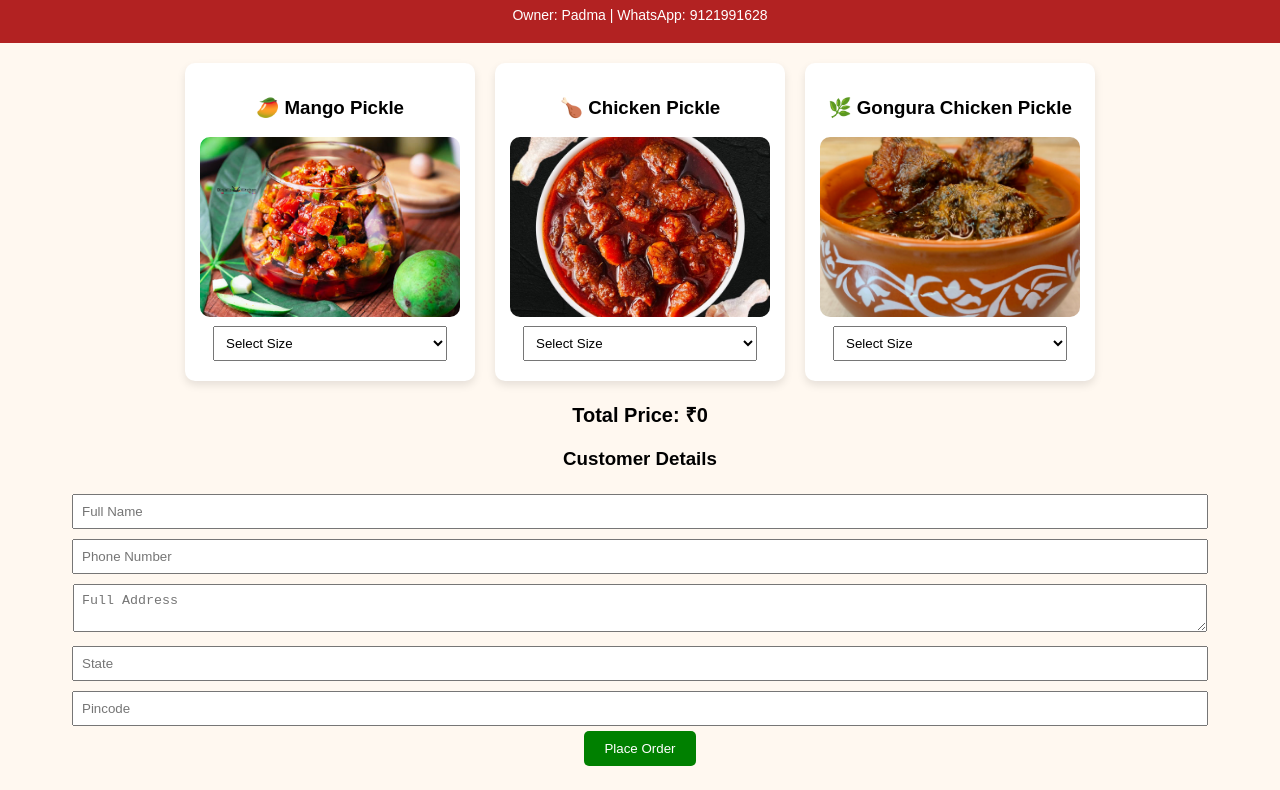
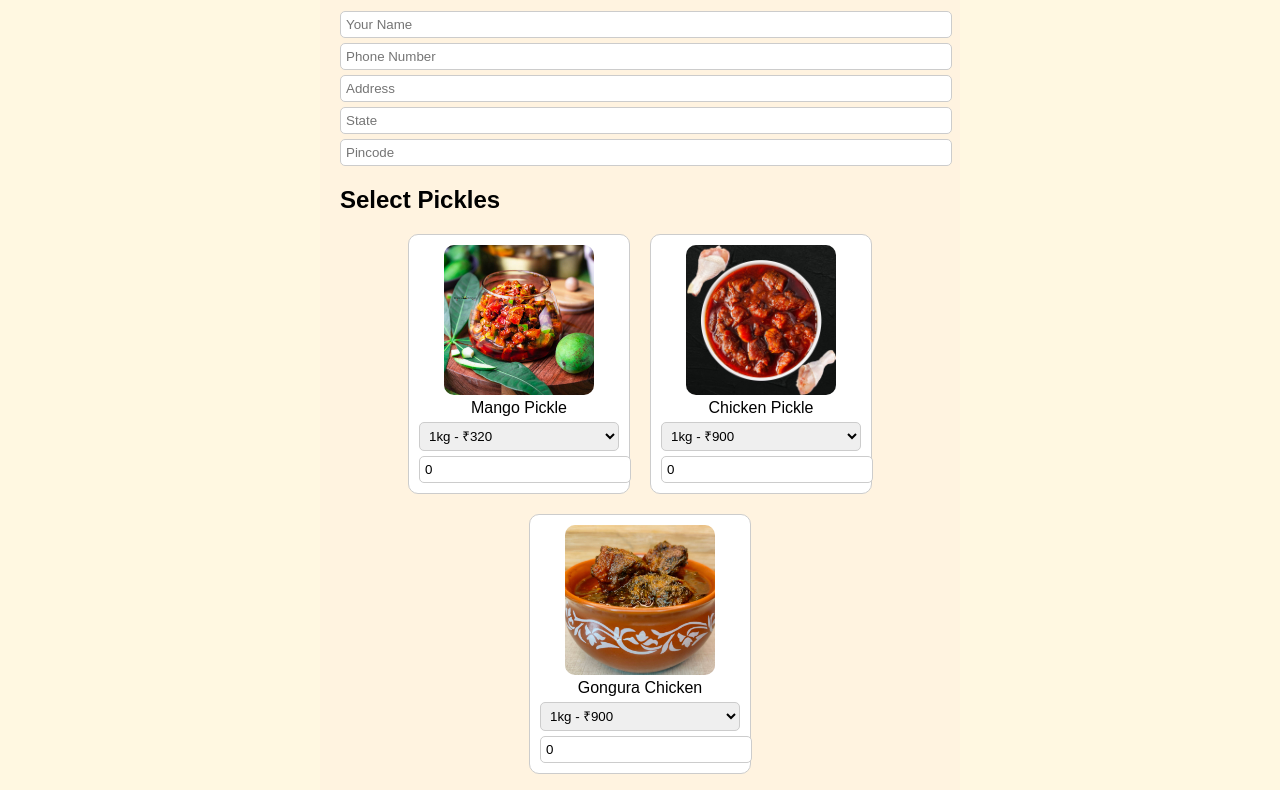
Before and after one commit to 1alokesh/pickle-website, a website: page public/index.html in a window 1280 px wide. Shown: the part 94-884 px from the top of the page. Drawn offline with Linux system fonts and the light colour scheme.

Commit message:
Update index.html

```diff
--- a/public/index.html
+++ b/public/index.html
@@ -1,203 +1,140 @@
 <!DOCTYPE html>
-<html>
-    <input type="hidden" name="items" id="itemsInput">
+<html lang="en">
 <head>
+  <meta charset="UTF-8">
+  <meta name="viewport" content="width=device-width, initial-scale=1.0">
   <title>Mana Inti Ruchulu Pickles</title>
-    <meta name="viewport" content="width=device-width, initial-scale=1">
-
   <style>
-        body {
-            font-family: Arial, sans-serif;
-            background-color: #fff8f0;
-            margin: 0;
-            padding: 0;
-            text-align: center;
-        }
-
-        header {
-            background-color: #b22222;
-            color: white;
-            padding: 20px;
-        }
-
-        .owner-info {
-            font-size: 14px;
-            margin-top: 5px;
-        }
-
-        .container {
-            padding: 20px;
-        }
-
-        .cards {
-            display: flex;
-            justify-content: center;
-            gap: 20px;
-            flex-wrap: wrap;
-        }
-
-        .card {
-            background: white;
-            width: 260px;
-            padding: 15px;
-            border-radius: 10px;
-            box-shadow: 0 4px 8px rgba(0,0,0,0.1);
-        }
-
-        .card img {
-            width: 100%;
-            height: 180px;
-            object-fit: cover;
-            border-radius: 10px;
-        }
-
-        select, input, textarea {
-            width: 90%;
-            padding: 8px;
-            margin: 5px 0;
-        }
-
-        button {
-            background: green;
-            color: white;
-            padding: 10px 20px;
-            border: none;
-            border-radius: 5px;
-            cursor: pointer;
-        }
-
-        button:hover {
-            background: darkgreen;
-        }
-
-        .total {
-            font-size: 20px;
-            font-weight: bold;
-            margin: 20px 0;
-        }
+    body { font-family: Arial, sans-serif; margin: 20px; background: #fff8e1; }
+    h1 { text-align: center; color: #b71c1c; }
+    .pickles { display: flex; gap: 20px; flex-wrap: wrap; justify-content: center; margin-bottom: 20px; }
+    .pickle-item { border: 1px solid #ccc; padding: 10px; border-radius: 10px; width: 200px; text-align: center; background: #fff; }
+    .pickle-item img { width: 150px; height: 150px; object-fit: cover; border-radius: 10px; }
+    .total { font-size: 18px; margin-top: 10px; font-weight: bold; text-align: center; }
+    button { background: #b71c1c; color: #fff; padding: 10px 20px; border: none; border-radius: 5px; cursor: pointer; margin-top: 10px; }
+    button:hover { background: #f44336; }
+    input, select { width: 100%; margin-top: 5px; padding: 5px; border-radius: 5px; border: 1px solid #ccc; }
+    form { max-width: 600px; margin: auto; background: #fff3e0; padding: 20px; border-radius: 10px; }
   </style>
 </head>
-
 <body>
 
-<header>
-    <h1>🥭 Mana Inti Ruchulu Pickles</h1>
-    <div class="owner-info">
-        Owner: Padma | WhatsApp: 9121991628
-    </div>
-</header>
+<h1>Mana Inti Ruchulu Pickles</h1>
 
-<div class="container">
+<form id="orderForm">
+  <input type="text" id="name" placeholder="Your Name" required>
+  <input type="text" id="phone" placeholder="Phone Number" required>
+  <input type="text" id="address" placeholder="Address" required>
+  <input type="text" id="state" placeholder="State" required>
+  <input type="text" id="pincode" placeholder="Pincode" required>
 
-<form action="/order" method="POST" onsubmit="return validateForm()">
-
-<div class="cards">
-
-    <!-- Mango -->
-    <div class="card">
-        <h3>🥭 Mango Pickle</h3>
-        <img src="/images/mango.jpg" alt="Mango Pickle">
-
-        <select onchange="updatePrice('Mango', this.value)">
-            <option value="0">Select Size</option>
-            <option value="320">1 Kg - ₹320</option>
-            <option value="160">500g - ₹160</option>
-            <option value="80">250g - ₹80</option>
+  <h2>Select Pickles</h2>
+  <div class="pickles">
+    <!-- Mango Pickle -->
+    <div class="pickle-item" data-name="Mango Pickle">
+      <img src="images/mango.jpg" alt="Mango Pickle">
+      <div>Mango Pickle</div>
+      <select class="size-select">
+        <option value="1kg" data-price="320">1kg - ₹320</option>
+        <option value="500gms" data-price="160">500gms - ₹160</option>
+        <option value="250gms" data-price="80">250gms - ₹80</option>
       </select>
+      <input type="number" class="quantity-input" value="0" min="0">
     </div>
 
-    <!-- Chicken -->
-    <div class="card">
-        <h3>🍗 Chicken Pickle</h3>
-        <img src="/images/chicken.jpg" alt="Chicken Pickle">
-
-        <select onchange="updatePrice('Chicken', this.value)">
-            <option value="0">Select Size</option>
-            <option value="900">1 Kg - ₹900</option>
-            <option value="450">500g - ₹450</option>
-            <option value="230">250g - ₹230</option>
+    <!-- Chicken Pickle -->
+    <div class="pickle-item" data-name="Chicken Pickle">
+      <img src="images/chicken.jpg" alt="Chicken Pickle">
+      <div>Chicken Pickle</div>
+      <select class="size-select">
+        <option value="1kg" data-price="900">1kg - ₹900</option>
+        <option value="500gms" data-price="450">500gms - ₹450</option>
+        <option value="250gms" data-price="230">250gms - ₹230</option>
       </select>
+      <input type="number" class="quantity-input" value="0" min="0">
     </div>
 
     <!-- Gongura Chicken -->
-    <div class="card">
-        <h3>🌿 Gongura Chicken Pickle</h3>
-        <img src="/images/gongura.jpg" alt="Gongura Chicken Pickle">
-
-        <select onchange="updatePrice('Gongura Chicken', this.value)">
-            <option value="0">Select Size</option>
-            <option value="900">1 Kg - ₹900</option>
-            <option value="450">500g - ₹450</option>
-            <option value="230">250g - ₹230</option>
+    <div class="pickle-item" data-name="Gongura Chicken">
+      <img src="images/gongura.jpg" alt="Gongura Chicken">
+      <div>Gongura Chicken</div>
+      <select class="size-select">
+        <option value="1kg" data-price="900">1kg - ₹900</option>
+        <option value="500gms" data-price="450">500gms - ₹450</option>
+        <option value="250gms" data-price="230">250gms - ₹230</option>
       </select>
+      <input type="number" class="quantity-input" value="0" min="0">
+    </div>
   </div>
 
-</div>
-
-<div class="total" id="finalPrice">
-    Total Price: ₹0
-</div>
-
-<input type="hidden" name="price" id="selectedPrice">
-
-<h3>Customer Details</h3>
-
-<input type="text" name="name" placeholder="Full Name" required><br>
-<input type="text" name="phone" placeholder="Phone Number" required><br>
-<textarea name="address" placeholder="Full Address" required></textarea><br>
-<input type="text" name="state" placeholder="State" required><br>
-<input type="text" name="pincode" placeholder="Pincode" required><br>
+  <div class="total">Total: ₹<span id="totalPrice">0</span></div>
 
   <button type="submit">Place Order</button>
-
 </form>
 
-</div>
-
 <script>
-let prices = {
-    "Mango": 0,
-    "Chicken": 0,
-    "Gongura Chicken": 0
-};
-
-function updatePrice(name, price) {
-    prices[name] = parseInt(price) || 0;
-    calculateTotal();
-}
+  const form = document.getElementById("orderForm");
+  const totalPriceEl = document.getElementById("totalPrice");
 
   function calculateTotal() {
     let total = 0;
-    for (let item in prices) {
-        total += prices[item];
+    document.querySelectorAll(".pickle-item").forEach(item => {
+      const qty = parseInt(item.querySelector(".quantity-input").value) || 0;
+      const price = parseInt(item.querySelector(".size-select").selectedOptions[0].dataset.price);
+      total += qty * price;
+    });
+    totalPriceEl.innerText = total;
+    return total;
   }
 
-    document.getElementById("finalPrice").innerText = "Total Price: ₹" + total;
-    document.getElementById("selectedPrice").value = total;
+  document.querySelectorAll(".quantity-input, .size-select").forEach(el => {
+    el.addEventListener("input", calculateTotal);
+    el.addEventListener("change", calculateTotal);
+  });
+
+  form.addEventListener("submit", function(e){
+    e.preventDefault();
+
+    const name = document.getElementById("name").value.trim();
+    const phone = document.getElementById("phone").value.trim();
+    const address = document.getElementById("address").value.trim();
+    const state = document.getElementById("state").value.trim();
+    const pincode = document.getElementById("pincode").value.trim();
+
+    const items = [];
+    document.querySelectorAll(".pickle-item").forEach(item => {
+      const itemName = item.dataset.name;
+      const size = item.querySelector(".size-select").value;
+      const price = parseInt(item.querySelector(".size-select").selectedOptions[0].dataset.price);
+      const quantity = parseInt(item.querySelector(".quantity-input").value) || 0;
+      if(quantity > 0) {
+        items.push({
+          name: itemName,
+          size: size,
+          quantity: quantity,
+          total: quantity * price
+        });
+      }
+    });
+
+    if(!name || !phone || !address || !state || !pincode || items.length === 0){
+      alert("All fields are required and select at least one pickle.");
+      return;
     }
 
-function validateForm() {
-    let total = 0;
-    for (let item in prices) {
-        total += prices[item];
-    }
+    const totalPrice = items.reduce((acc, i) => acc + i.total, 0);
 
-    if (total === 0) {
-        alert("Please select at least one pickle.");
-        return false;
-    }
-
-    return true;
-}
-
-function updateHiddenItems() {
-  document.getElementById("itemsInput").value = JSON.stringify(cart);
-}
-
-document.querySelector("form").addEventListener("submit", function () {
-  updateHiddenItems();
+    fetch("/order", {
+      method: "POST",
+      headers: { "Content-Type": "application/json" },
+      body: JSON.stringify({ name, phone, address, state, pincode, items: JSON.stringify(items), totalPrice })
+    })
+    .then(res => res.text())
+    .then(data => {
+      document.body.innerHTML = data;
+    })
+    .catch(err => console.error(err));
   });
-
 </script>
 
 </body>
```
Lines whose indentation alone changed are shown as unchanged.
